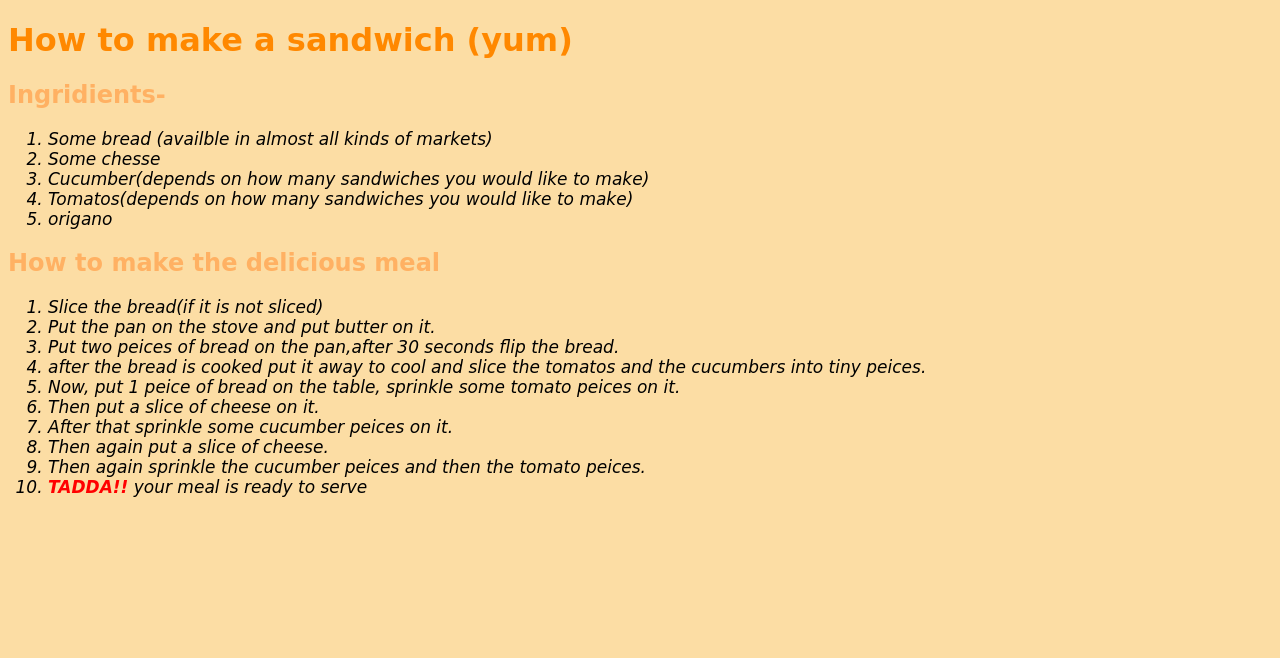
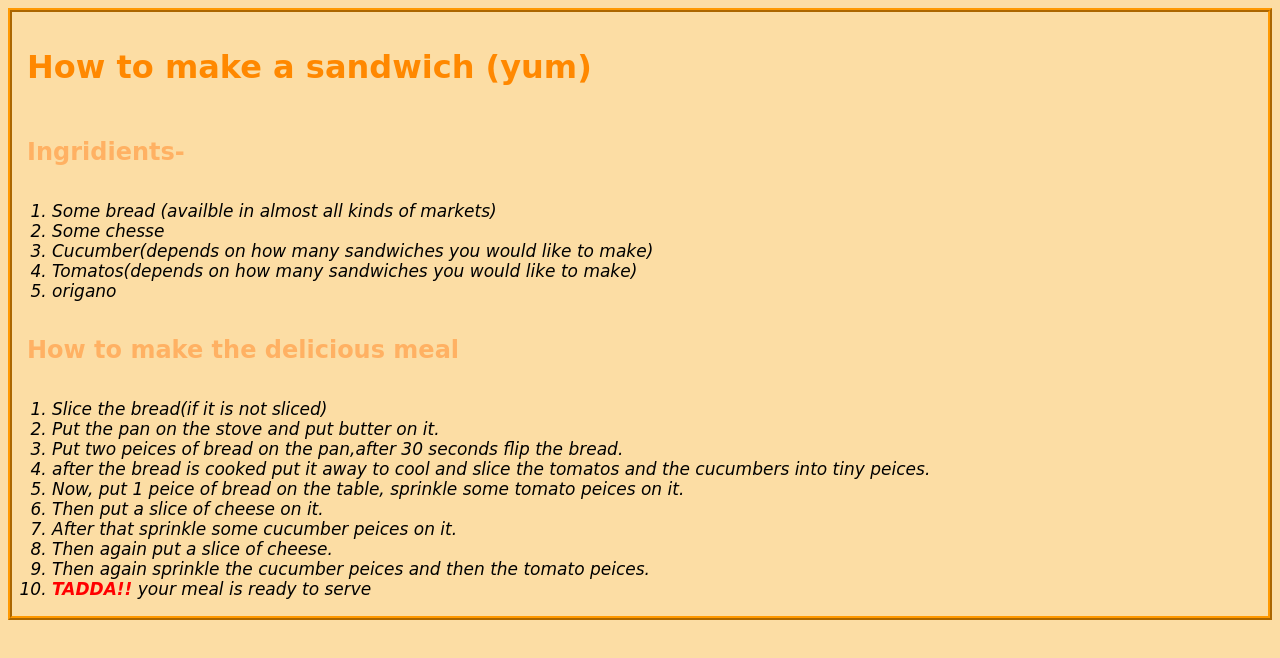
Before and after one commit to bluewheelblue/bluewheelblue.github.io, a plain HTML site: page index.html in a window 1280 px wide. Drawn offline with Linux system fonts and the light colour scheme.

Commit message:
Update index.html

```diff
--- a/index.html
+++ b/index.html
@@ -3,17 +3,19 @@
     <head>
         <meta charset="utf-8">
         <title>How to make a sandwich</title>
-    </head>
-    <body>
+
+
     <style>
         body{
             background-color:rgb(252, 221, 164);
         }
         h1{
+            padding:15px;
             color:rgb(255, 136, 0);
             font-family:cursive;
         }
         h2{
+            padding:15px;
             color:rgb(255, 177, 99);
             font-family:cursive;
         }
@@ -23,12 +25,20 @@
             font-family:cursive;
         }
         ol{
+
             font-family:cursive;
             font-size:17px;
             font-style:italic;
         }
+        #box{
+            margin:auto;
+            border:4px ridge rgb(255, 153, 0);
+        }
 
     </style>
+    </head>
+    <body>
+    <div id="box">
     <h1>How to  make a sandwich (yum)</h1>
 
     <h2>Ingridients-</h2>
@@ -56,6 +66,6 @@
         <li><span id="aloha">TADDA!!</span> your meal is ready to serve</li>
     </ol>
 
-
+</div>
     </body>
 </html>
```
